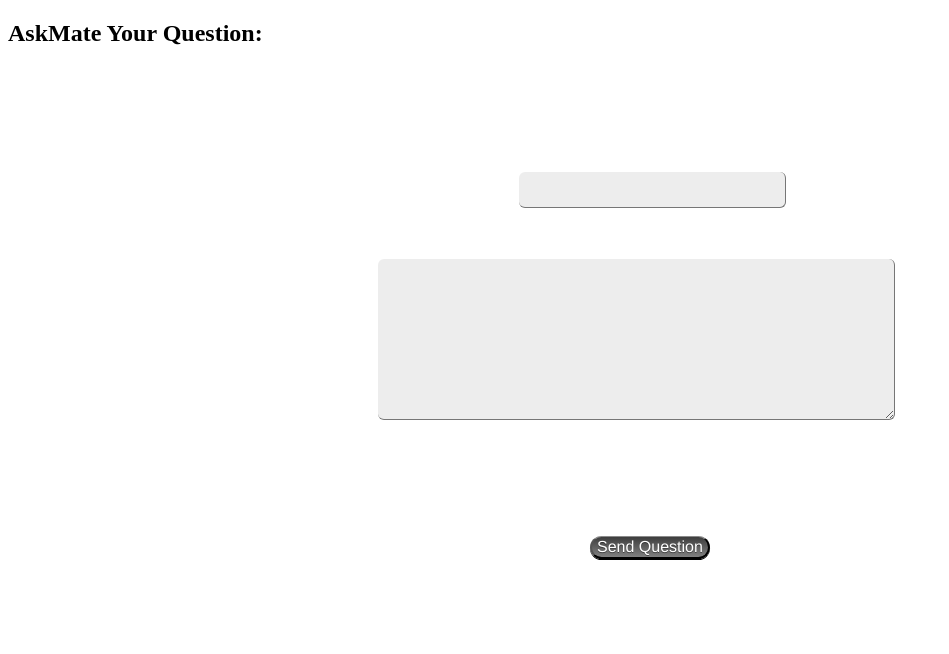
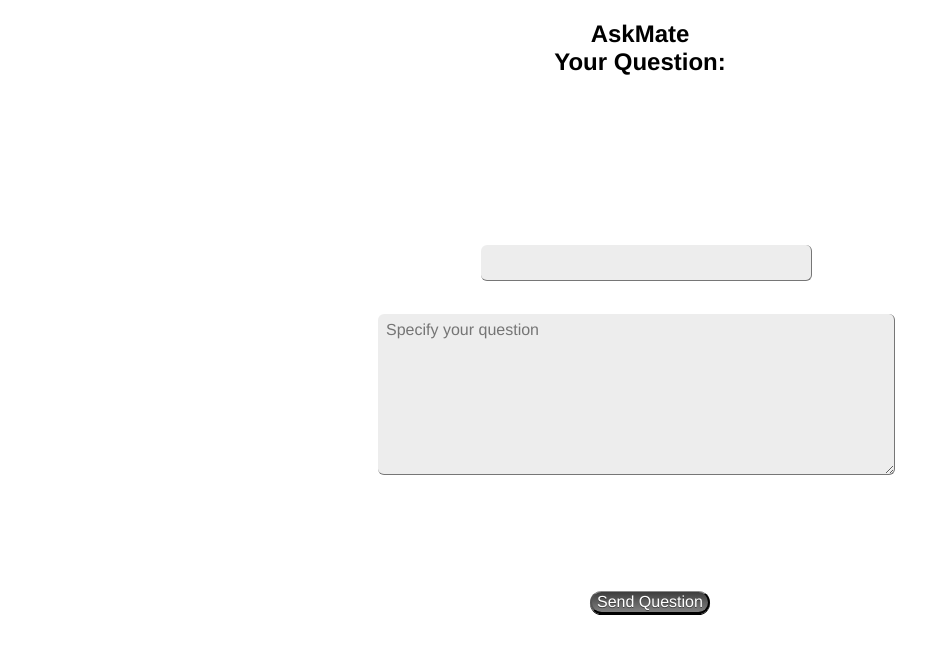
Before and after one commit to ginapaal/askmate_gnap, a Flask app: page /new_question in a window 1280 px wide. Shown: the top 654 px of the page, without its empty margins (0-949 px from the left). Run offline with Flask 2, Linux system fonts and the light colour scheme.

Commit message:
the route for textareas stylesheet in ask_a_question.html is ok now. Minor changes in the style

```diff
--- a/query_manager.py
+++ b/query_manager.py
@@ -4,7 +4,7 @@ from flask import request
 
 
 def connect_to_db():
-    conn = psycopg2.connect("dbname='galdonyi' user='galdonyi' host='localhost' password='orrpolip1'")
+    conn = psycopg2.connect("dbname='matraiv' user='matraiv' host='localhost' password='1989matraiv17'")
     conn.autocommit = True
     return conn
 
--- a/templates/textareas.css
+++ b/static/textareas.css
@@ -1,7 +1,7 @@
-#styled_title {
+#styled_title  {
     margin-top: 10px;
     margin-left: 50px;
-    width: 250px;
+    width: 314px;
     height: 25px;
     background: none repeat scroll 0 0 rgba(0, 0, 0, 0.07);
     border-image: none;
@@ -16,7 +16,7 @@
     transition: background-color 0.3s ease 0.1s;
     vertical-align: middle;
     position: relative;
-    margin: 105px 100px -65px -121px;
+    margin: 149px 100px -83px -159px;
     left: 50%;
     right: 50%;
 }
@@ -31,10 +31,6 @@
   margin-left: 50px;
   width: 500px;
   height: 150px;
-  -moz-border-bottom-colors: none;
-  -moz-border-left-colors: none;
-  -moz-border-right-colors: none;
-  -moz-border-top-colors: none;
   background: none repeat scroll 0 0 rgba(0, 0, 0, 0.07);
   border-color: -moz-use-text-color #FFFFFF #FFFFFF -moz-use-text-color;
   border-image: none;
@@ -84,12 +80,16 @@
    right: 50%;
    }
 #styled_button:hover{
-   border-top-color: #d93434;
-   background: #d93434;
-   color: #ffffff;
+   border-top-color: lightseagreen;
+   background: salmon;
+   color: white;
    }
 #styled_button:active{
-   border-top-color: #bfbfbf;
-   background: #bfbfbf;
+   border-top-color: lightseagreen;
+   background: lightgreen;
    transition: background-color 0.2s ease 0.2s
    }
+h2{
+    text-align: center;
+    font-family: "helvetica neue", Helvetica,Arial,sans-serif
+    }
--- a/templates/ask_a_question.html
+++ b/templates/ask_a_question.html
@@ -3,15 +3,15 @@
 
 <head>
     <title>AskMate - New Question</title>
-    <link rel='stylesheet' type='text/css' href='textareas.css'>
+    <link rel="stylesheet" type="text/css" href="{{ url_for('static',filename='textareas.css') }}" />
 </head>
 
 <body>
-    <h2> AskMate Your Question:</h2>
+    <h2> AskMate <br> Your Question:</h2>
     <form action="/new_question" method="POST">
     <div class='input_areas'>
         <input label='Question Title' id='styled_title' type="text" name="title"></p>
-        <textarea label='My Question' id='styled_textarea' name="new_question"></textarea></p>
+        <textarea label='My Question' id='styled_textarea' name="new_question" placeholder="Specify your question"></textarea></p>
     </div>
         <p><input id='styled_button' type="submit" value="Send Question"></p>
     </form>
```
